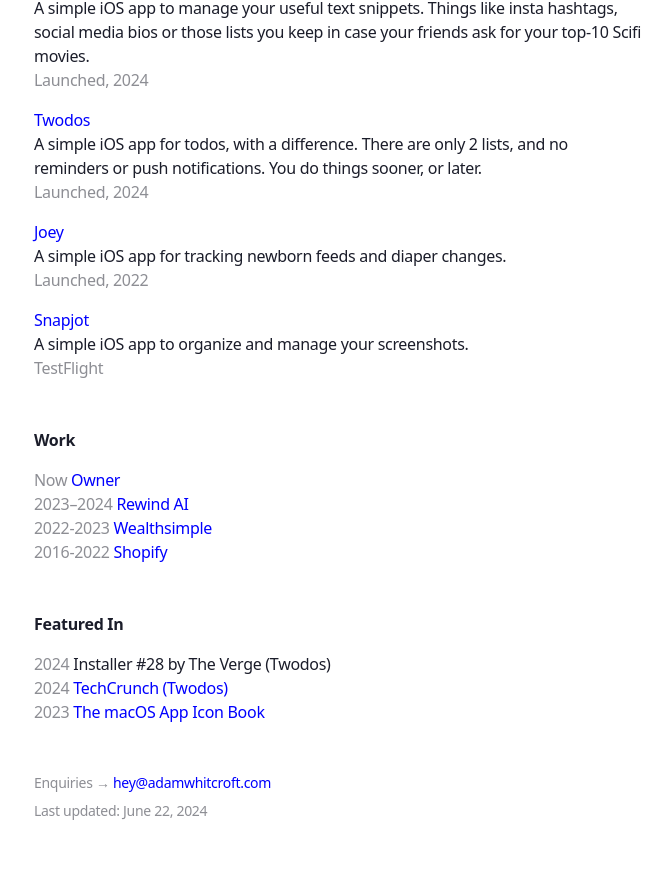
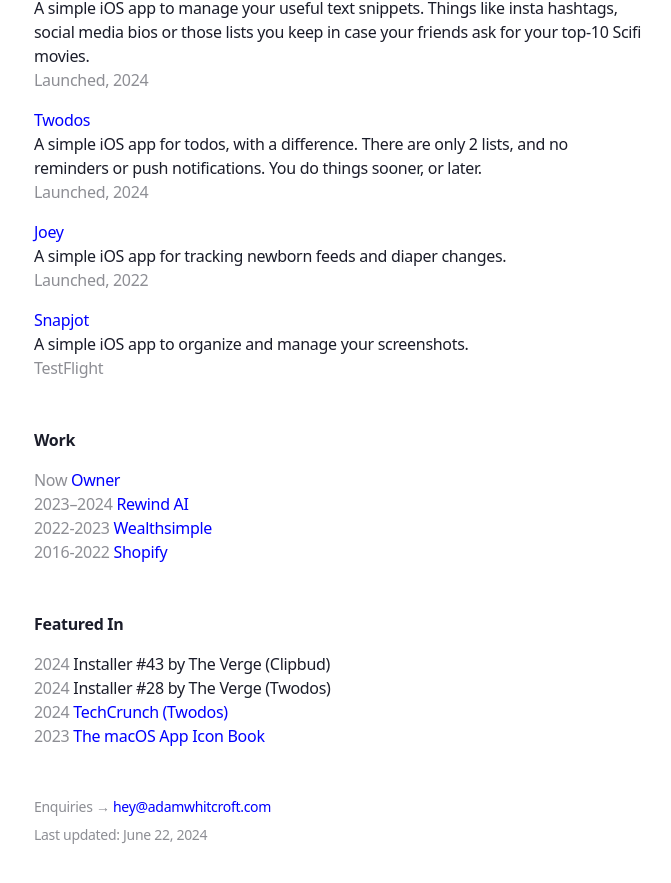
Before and after one commit to AdamWhitcroft/adamwhitcroft.github.io, a Jekyll site: the page built from index.md, in a window 1280 px wide and 900 px high, scrolled down 3872 px. Shown: the top 883 px of the window, without its empty margins (302-973 px from the left). Built offline with Jekyll 4.4.1, drawn with Linux system fonts in a browser that asks for light colours; some web fonts are replaced.

Commit message:
installer #43

```diff
--- a/index.md
+++ b/index.md
@@ -24,6 +24,7 @@
 
 {% include section-header.html title="Featured In" %}
 
+{% include key-value.html key="2024" value="Installer #43 by The Verge (Clipbud)" %}
 {% include key-value.html key="2024" value="Installer #28 by The Verge (Twodos)" %}
 {% include key-value.html key="2024" value="<a href='https://techcrunch.com/2024/02/29/twodos-is-a-simple-to-do-app-that-doesnt-remind-you-of-your-tasks/'>TechCrunch (Twodos)</a>" %}
 {% include key-value.html key="2023" value="<a href='https://www.appiconbook.com/'>The macOS App Icon Book</a>" %}
```
